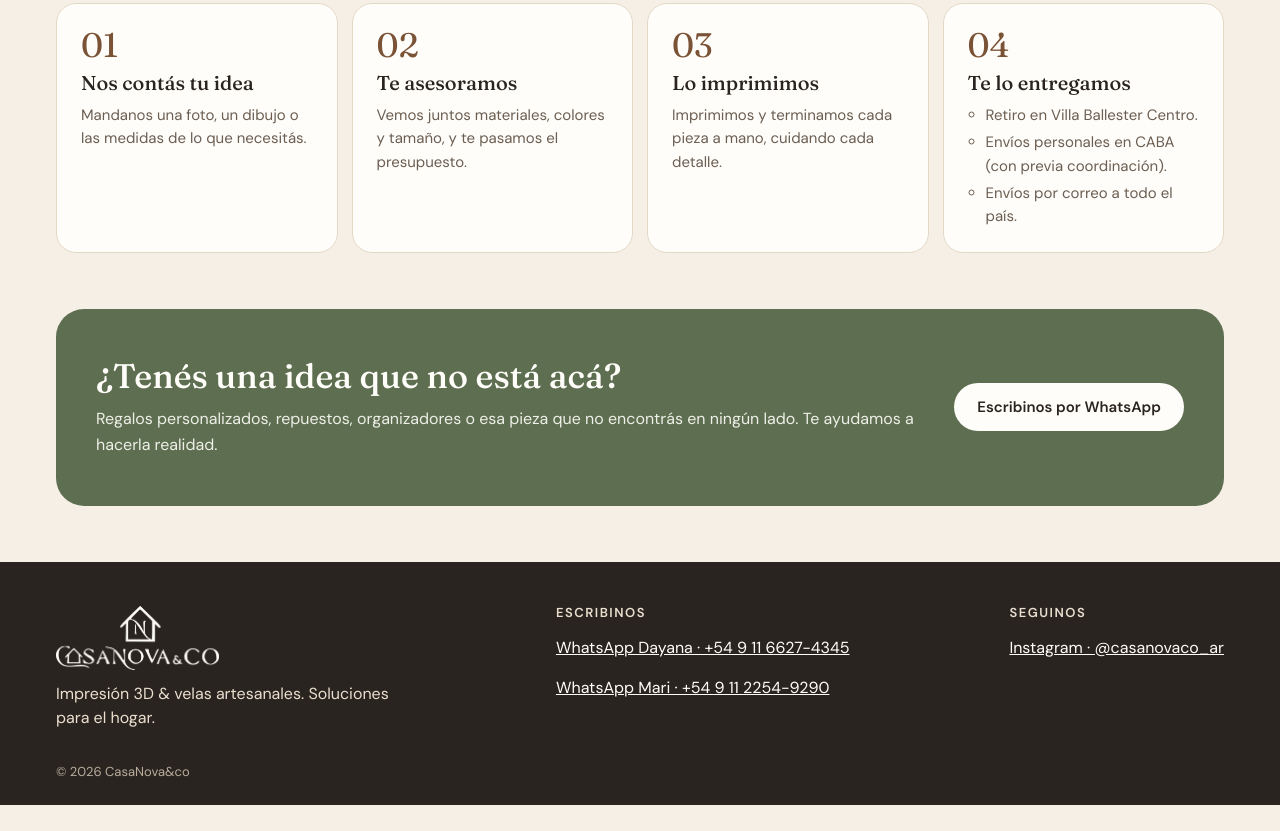
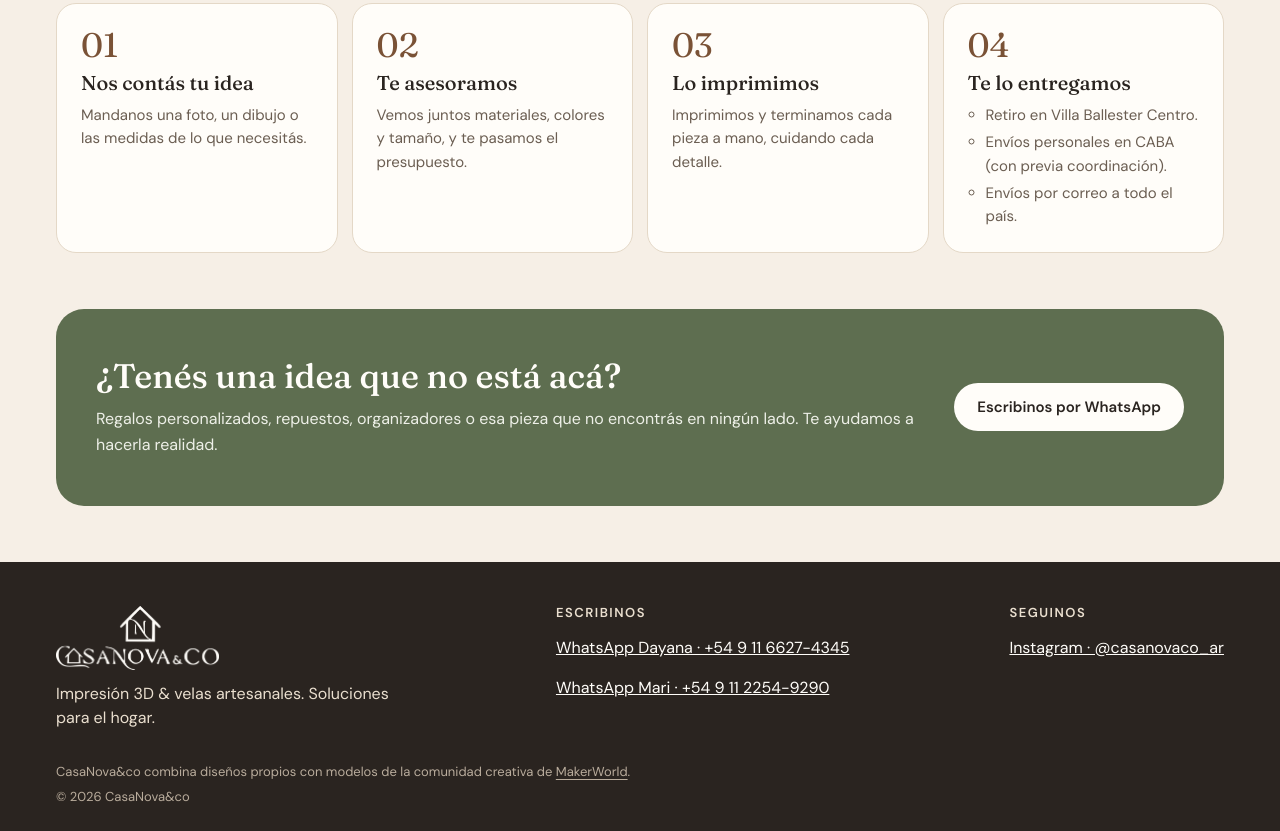
Before and after one commit to marilb1003-ops/casanovaco-web, a plain HTML site: page public/index.html in a window 1280 px wide. Shown: the part 3283-4114 px from the top of the page. Before the commit the page ends 4088 px from the top, so only its background shows below. Drawn offline with Linux system fonts and the light colour scheme.

Commit message:
Agrega aclaración de diseños de MakerWorld en el pie.

```diff
--- a/public/index.html
+++ b/public/index.html
@@ -151,7 +151,10 @@
         </ul>
       </div>
     </div>
-    <p class="contenedor pie__legal">© <span data-anio></span> CasaNova&amp;co</p>
+    <div class="contenedor pie__legal">
+      <p>CasaNova&amp;co combina diseños propios con modelos de la comunidad creativa de <a href="https://makerworld.com" target="_blank" rel="noopener" style="color: inherit; text-underline-offset: 3px">MakerWorld</a>.</p>
+      <p style="margin-top: 6px">© <span data-anio></span> CasaNova&amp;co</p>
+    </div>
   </footer>
 
   <!-- Botón flotante de WhatsApp -->
```
